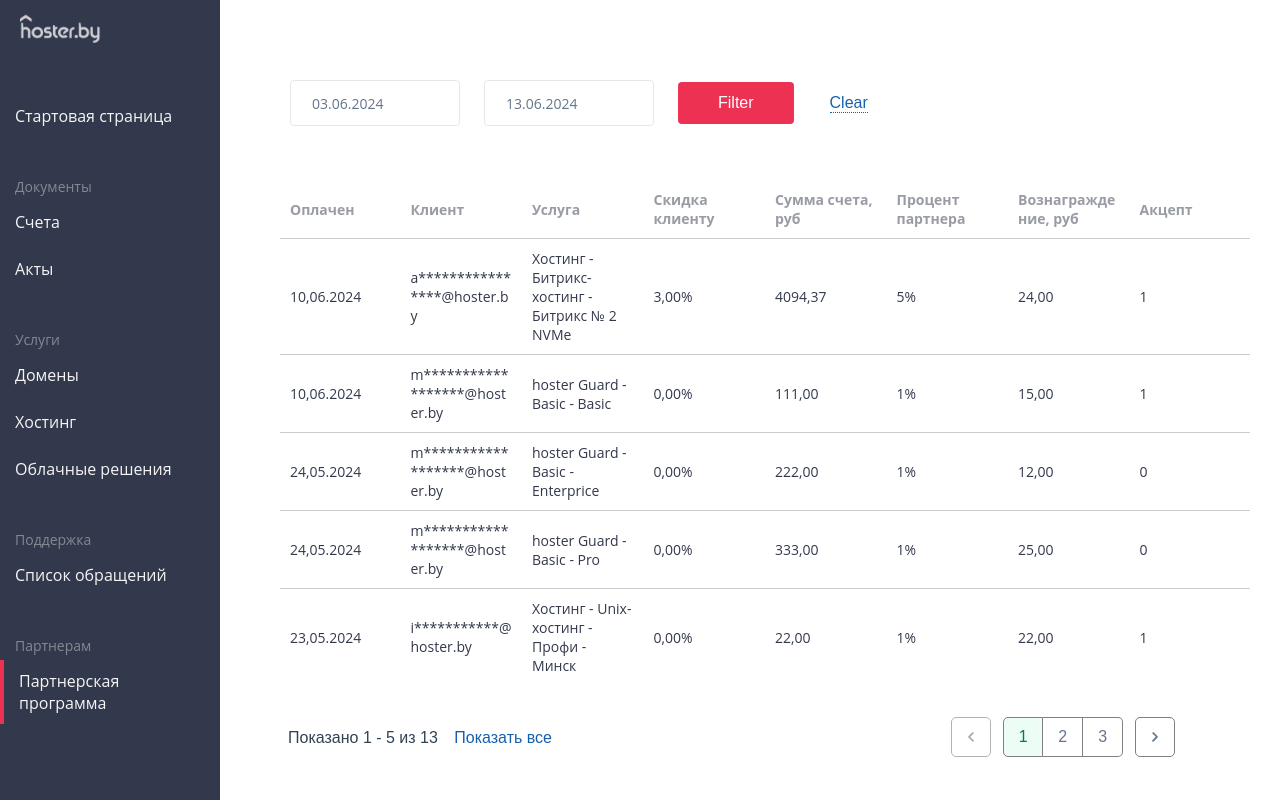
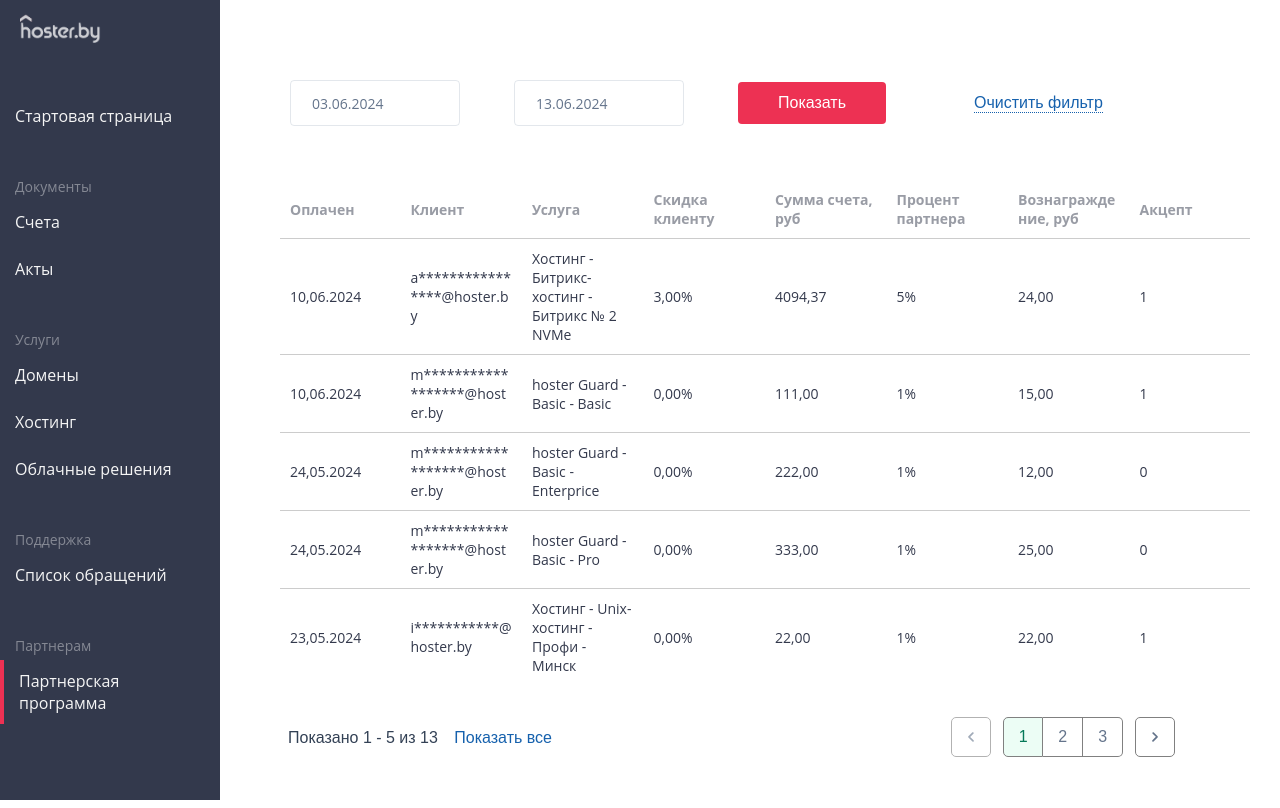
Before and after one commit to Egorallo/personal-profile, a Vue app: page /#/partners in a window 1280 px wide. Built offline with nearby package versions, Linux system fonts and the light colour scheme; a web font is replaced by a local one.

Commit message:
Better table expansion behavior

```diff
--- a/src/components/FilterDate.vue
+++ b/src/components/FilterDate.vue
@@ -25,10 +25,10 @@
         </div>
       </div>
       <div class="filter-item">
-        <button class="confirm-button" @click="submittedFilter">Filter</button>
+        <button class="confirm-button" @click="submittedFilter">Показать</button>
       </div>
       <div class="filter-item">
-        <button class="clear-button" @click="clearedFilter">Clear</button>
+        <button class="clear-button" @click="clearedFilter">Очистить фильтр</button>
       </div>
     </div>
   </div>
@@ -177,6 +177,8 @@
 .filter-item {
   margin: 12px;
   box-sizing: border-box;
+  max-width: 200px;
+  width: 100%;
 }
 
 .date-item {
--- a/src/pages/TablePage.vue
+++ b/src/pages/TablePage.vue
@@ -3,7 +3,7 @@
     <FilterDate :decrement-date-from="10" @submit="filterUpdated" @clear="filterCleared"></FilterDate>
     <TableTemplate :table-data="tableDataFilteredPaginated" :table-data-header="tableDataHeader"></TableTemplate>
     <Paginator :rows="rowsPerPage" :first="first" :total-records="totalRecords" class="my-paginator"
-      :class="!clickedNoPaginate ? '' : 'pagi-hide'" @page="updatePage($event)">
+      :class="!clickedNoPaginate && totalRecords >= rowsPerPage ? '' : 'pagi-hide'" @page="updatePage($event)">
       <template #start="slotProps">
         Показано {{ slotProps.state.first + 1 }} -
         <template v-if="(slotProps.state.page + 1) * slotProps.state.rows > totalRecords">
@@ -13,10 +13,10 @@
           {{ (slotProps.state.page + 1) * slotProps.state.rows }}
         </template>
         из {{ totalRecords }}
-        <template v-if="!clickedNoPaginate">
+        <template v-if="!clickedNoPaginate && totalRecords >= rowsPerPage">
           <button class="btn-show-all" @click="noPaginate">Показать все</button>
         </template>
-        <template v-else>
+        <template v-else-if="clickedNoPaginate && totalRecords <= rowsPerPage">
           <button class="btn-show-all" @click="noPaginate">Уменьшить</button>
         </template>
       </template>
@@ -132,7 +132,6 @@
   & .p-paginator-pages {
     display: none;
   }
-
 }
 
 .p-paginator {
```
